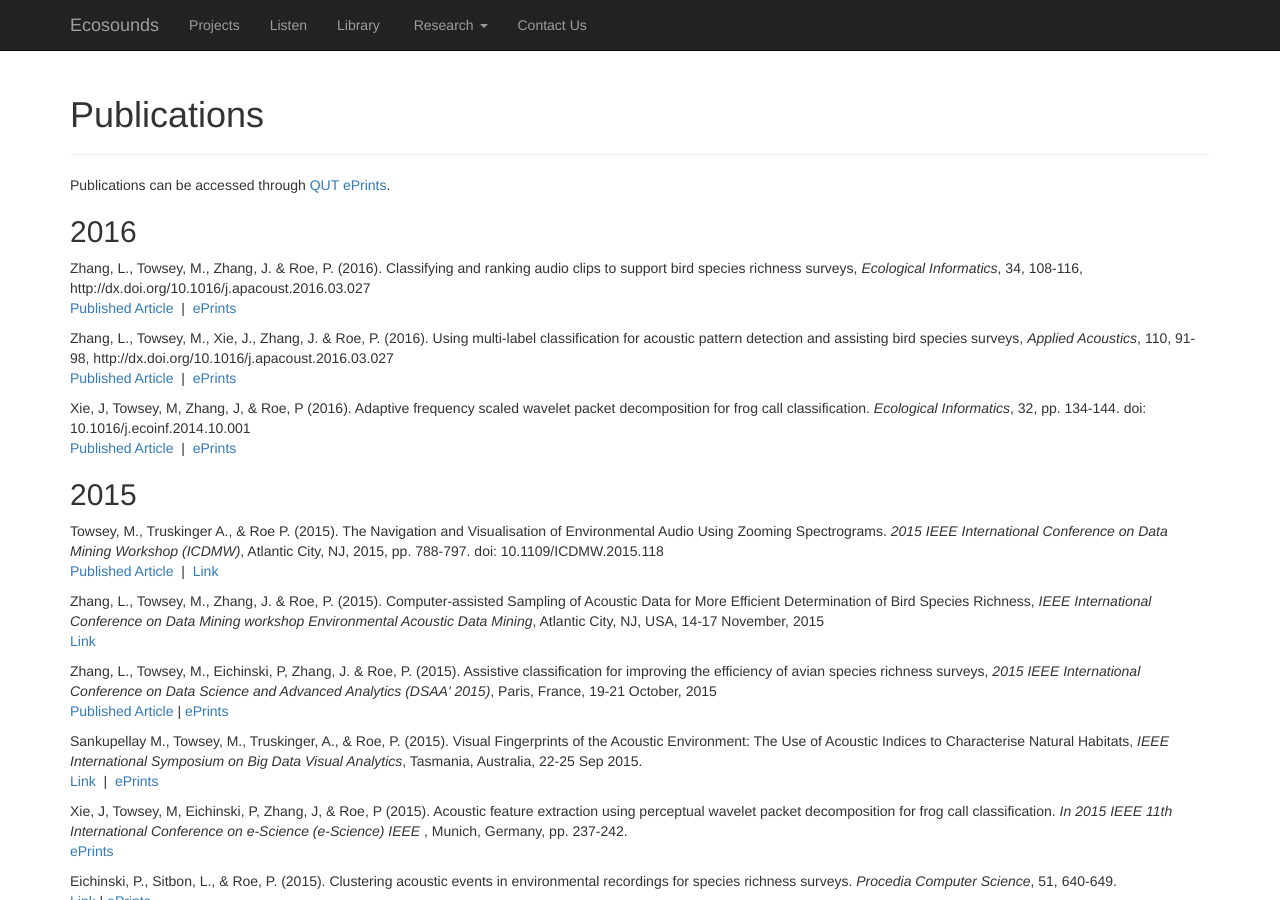
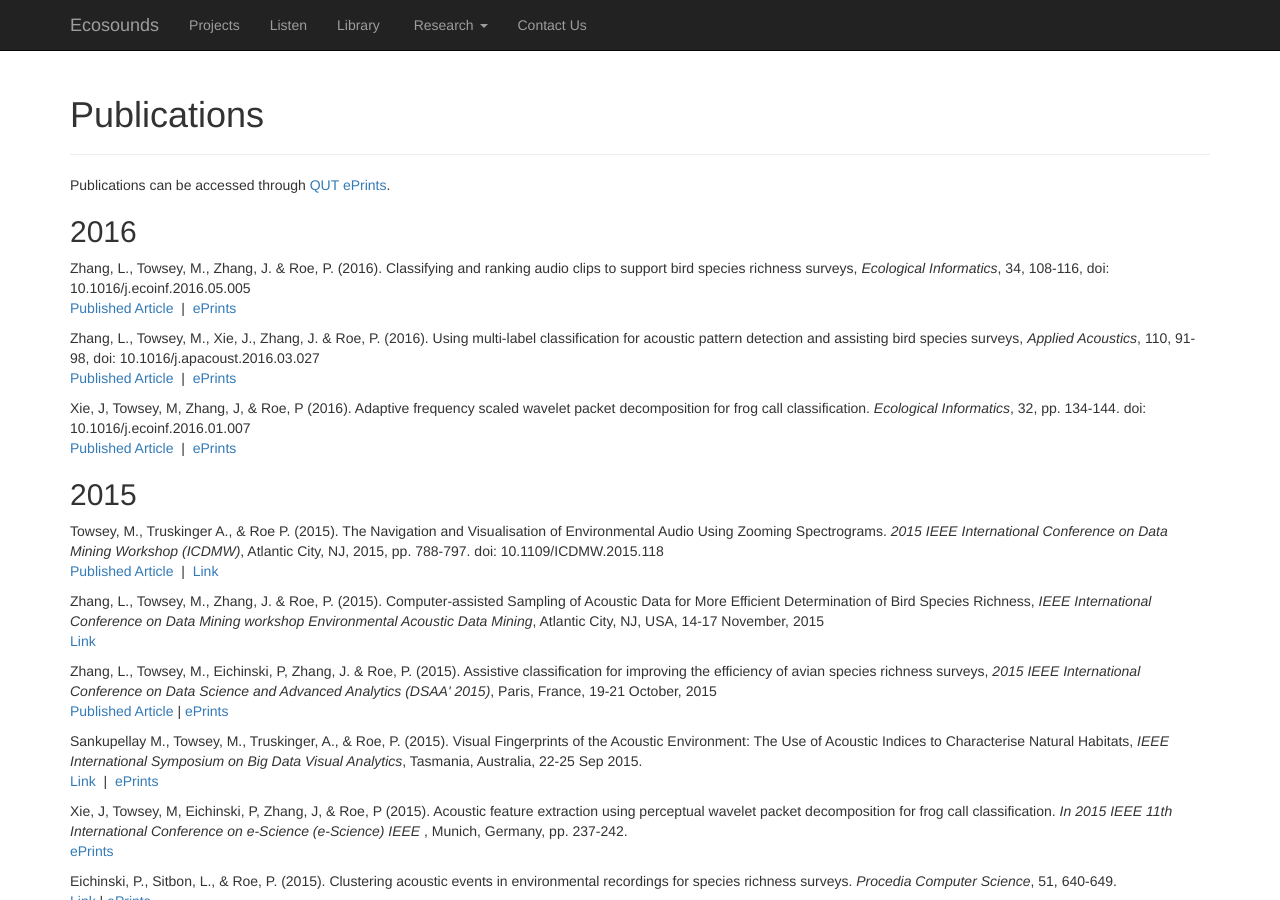
Before and after one commit to QutEcoacoustics/research-blog, a Jekyll site: the page built from publications/publications.html, in a window 1280 px wide and 900 px high. Built offline with Jekyll 4.4.1, drawn with Linux system fonts in a browser that asks for light colours; nearby versions of some CDN libraries.

Commit message:
Fixed url errors and DOI format inconsistency

```diff
--- a/publications/publications.html
+++ b/publications/publications.html
@@ -14,7 +14,7 @@ title: Ecosounds | Publications
     <p>
         Zhang, L., Towsey, M., Zhang, J. & Roe, P. (2016).
         Classifying and ranking audio clips to support bird species richness surveys,
-        <i>Ecological Informatics</i>, 34, 108-116, http://dx.doi.org/10.1016/j.apacoust.2016.03.027
+        <i>Ecological Informatics</i>, 34, 108-116, doi: 10.1016/j.ecoinf.2016.05.005
         <br/>
         <a href="http://dx.doi.org/10.1016/j.ecoinf.2016.05.005">Published Article</a>
         &nbsp;|&nbsp;
@@ -24,9 +24,9 @@ title: Ecosounds | Publications
     <p>
         Zhang, L., Towsey, M., Xie, J., Zhang, J. & Roe, P. (2016).
         Using multi-label classification for acoustic pattern detection and assisting bird species surveys,
-        <i>Applied Acoustics</i>, 110, 91-98, http://dx.doi.org/10.1016/j.apacoust.2016.03.027
+        <i>Applied Acoustics</i>, 110, 91-98, doi: 10.1016/j.apacoust.2016.03.027
         <br/>
-        <a href="http://doi:10.1016/j.apacoust.2016.03.027">Published Article</a>
+        <a href="http://dx.doi.org/10.1016/j.apacoust.2016.03.027">Published Article</a>
         &nbsp;|&nbsp;
         <a href="http://eprints.qut.edu.au/94575/">ePrints</a>
     </p>
@@ -34,9 +34,9 @@ title: Ecosounds | Publications
     <p>
         Xie, J, Towsey, M, Zhang, J, & Roe, P (2016). Adaptive frequency scaled wavelet packet decomposition for frog
         call classification.
-        <i>Ecological Informatics</i>, 32, pp. 134-144. doi: 10.1016/j.ecoinf.2014.10.001
+        <i>Ecological Informatics</i>, 32, pp. 134-144. doi: 10.1016/j.ecoinf.2016.01.007
         <br/>
-        <a href="http://dx.doi:10.1016/j.ecoinf.2016.01.007">Published Article</a>
+        <a href="http://dx.doi.org/10.1016/j.ecoinf.2016.01.007">Published Article</a>
         &nbsp;|&nbsp;
         <a href="http://eprints.qut.edu.au/92778/">ePrints</a>
     </p>
```
